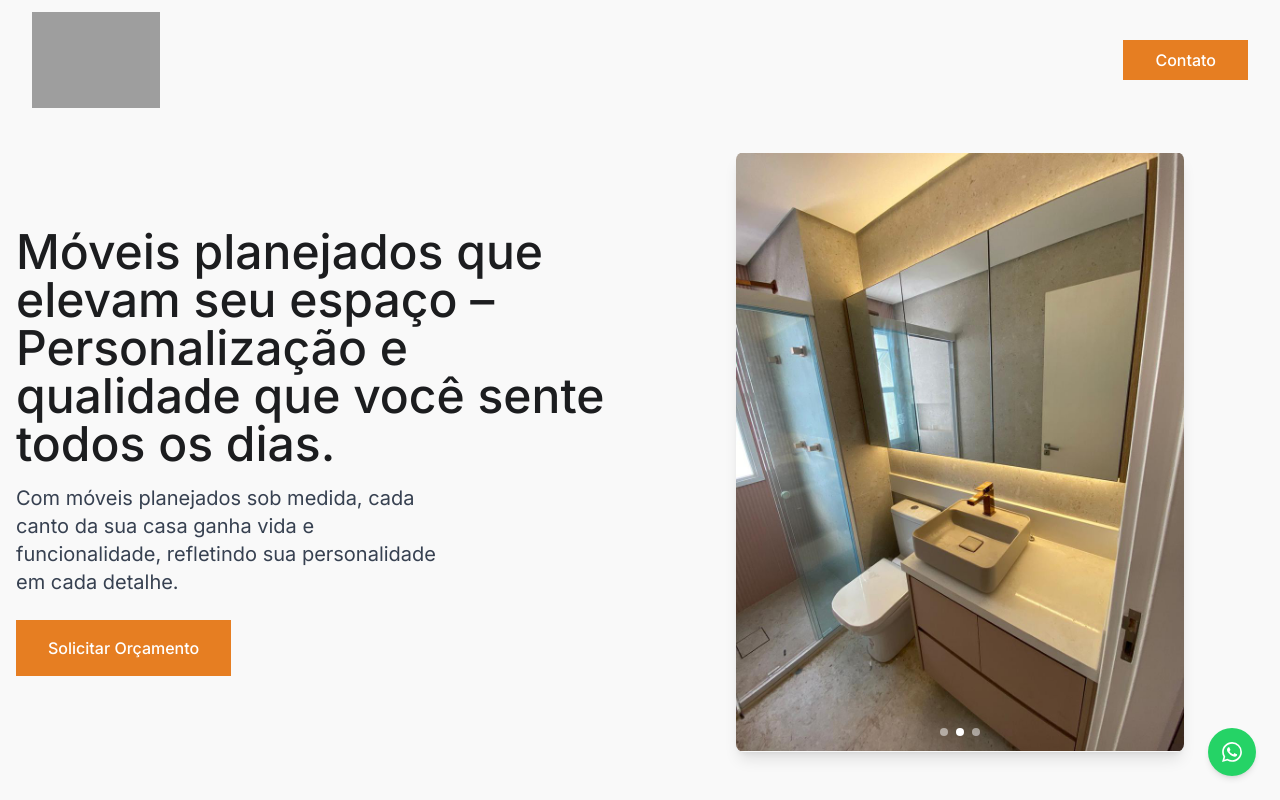
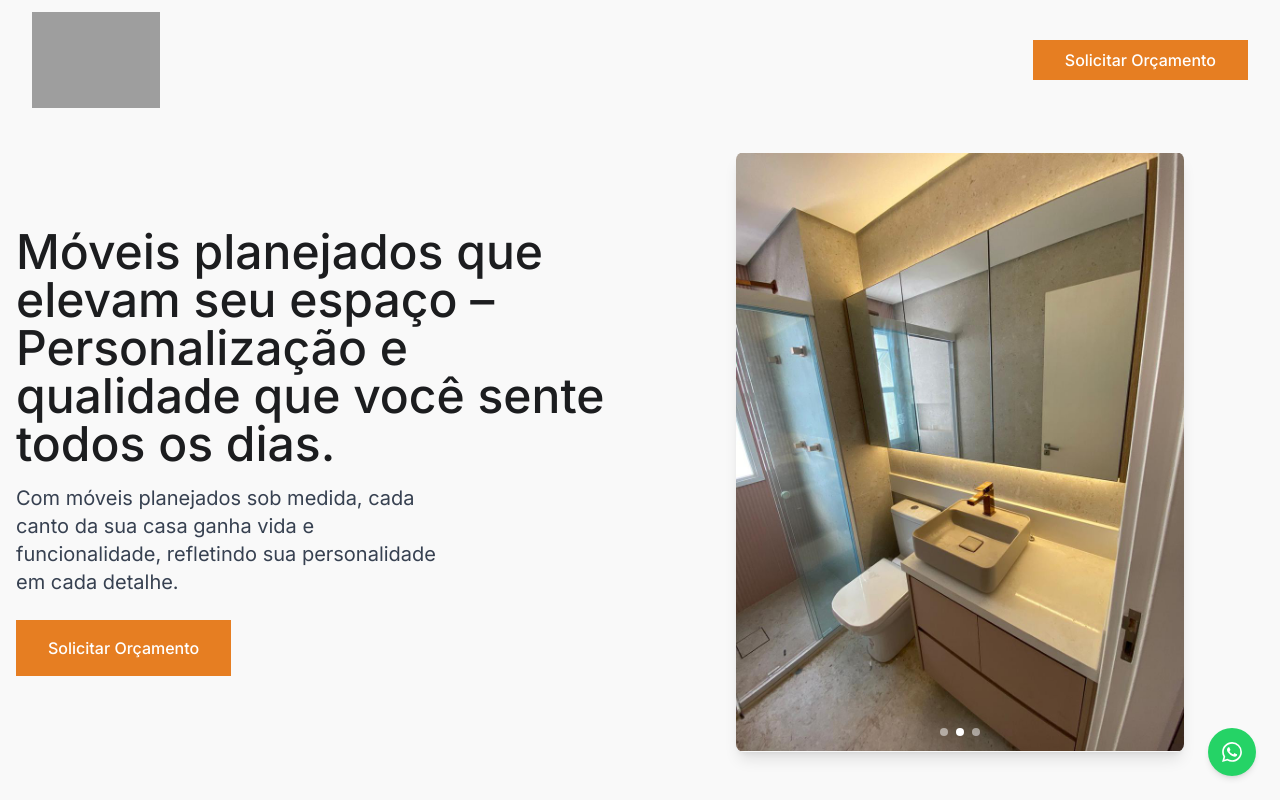
Before and after one commit to bernardoboerdev/Planejados, a Next.js app: page / in a window 1280 px wide. Shown: the top 800 px of the page. Built offline with nearby package versions, Linux system fonts and the light colour scheme; grey boxes are pictures that could not be loaded.

Commit message:
feat: update contact button text to "Solicitar Orçamento"
Co-authored-by: null <208086411+bernardoboerdev@users.noreply.github.com>

```diff
--- a/app/page.tsx
+++ b/app/page.tsx
@@ -45,7 +45,7 @@ export default function Home() {
             rel="noopener noreferrer"
             className="bg-primary hover:bg-primary/90 text-white rounded-none px-8 py-2 inline-flex items-center justify-center h-10 font-medium transition-colors focus-visible:outline-none focus-visible:ring-2 focus-visible:ring-ring focus-visible:ring-offset-2 disabled:opacity-50 disabled:pointer-events-none ring-offset-background"
           >
-            Contato
+            Solicitar Orçamento
           </a>
         </div>
       </header>
```
